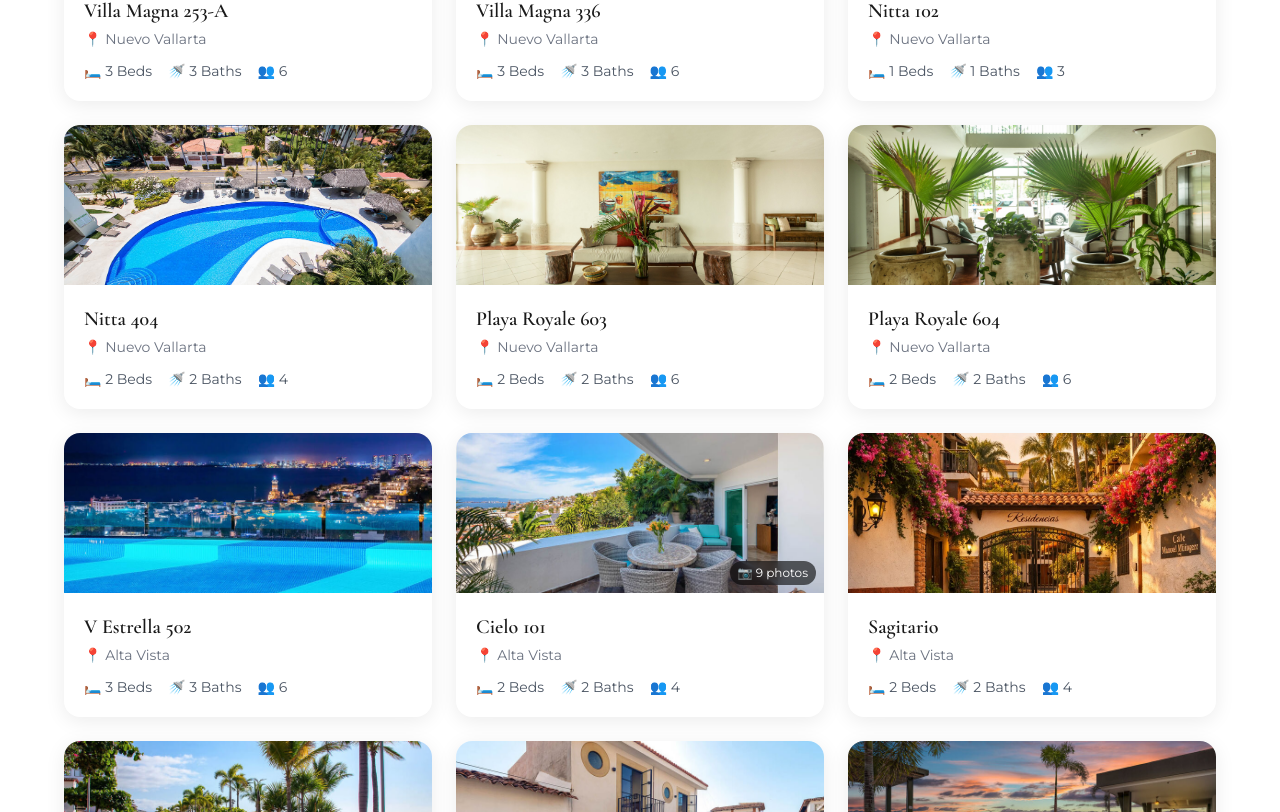
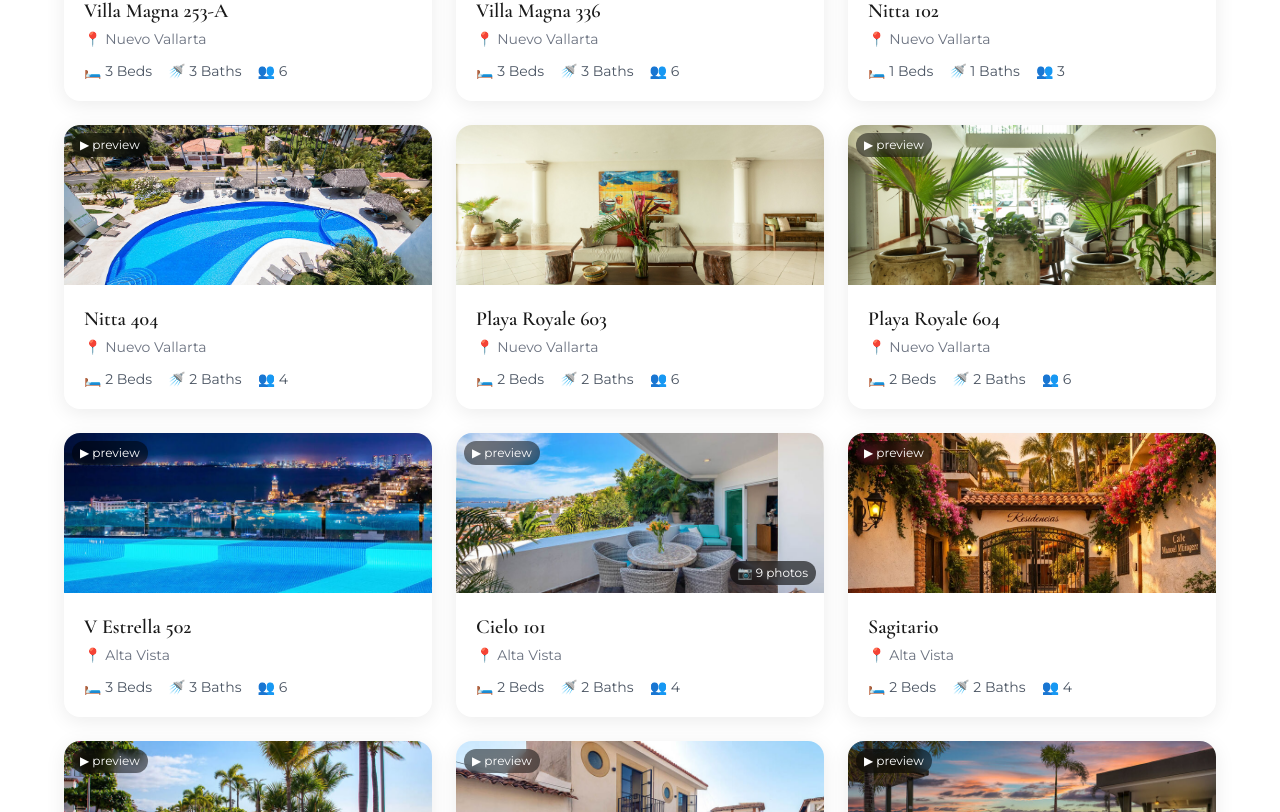
Before and after one commit to Pvrolomx/castle-checkin, a Next.js app: page / in a window 1280 px wide. Shown: the part 908-1720 px from the top of the page. Built offline with nearby package versions, Linux system fonts and the light colour scheme.

Commit message:
feat: hover video para todas las propiedades CASTLEBAY

```diff
--- a/app/page.js
+++ b/app/page.js
@@ -114,12 +114,21 @@ const GALLERY = {
   ],
 }
 
-// Videos hover preview — agregar más propiedades conforme se generen con Veo
+// Videos hover preview — generados con Veo, comprimidos con FFmpeg
 const VIDEOS = {
-  'mismaloya-5705': '/gallery/mismaloya-5705-preview.mp4',
-  'villa-magna-253a': '/gallery/villa-magna-253a-preview.mp4',
-  'villa-magna-336': '/gallery/villa-magna-336-preview.mp4',
-  'nitta-102': '/gallery/nitta-102-preview.mp4',
+  'villa-magna-253a':  '/gallery/villa-magna-253a-preview.mp4',
+  'villa-magna-336':   '/gallery/villa-magna-336-preview.mp4',
+  'nitta-102':         '/gallery/nitta-102-preview.mp4',
+  'nitta-404':         '/gallery/nitta-404-preview.mp4',
+  'playa-royale-604':  '/gallery/playa-royale-604-preview.mp4',
+  'vestrella-502':     '/gallery/vestrella-502-preview.mp4',
+  'cielo-101':         '/gallery/cielo-101-preview.mp4',
+  'sagitario':         '/gallery/sagitario-preview.mp4',
+  'casita-1':          '/gallery/casita-1-preview.mp4',
+  'casita-2':          '/gallery/casita-2-preview.mp4',
+  'avida-408':         '/gallery/avida-408-preview.mp4',
+  'mismaloya-7202':    '/gallery/mismaloya-7202-preview.mp4',
+  'mismaloya-5705':    '/gallery/mismaloya-5705-preview.mp4',
 }
 
 const PROPERTIES = [
```
